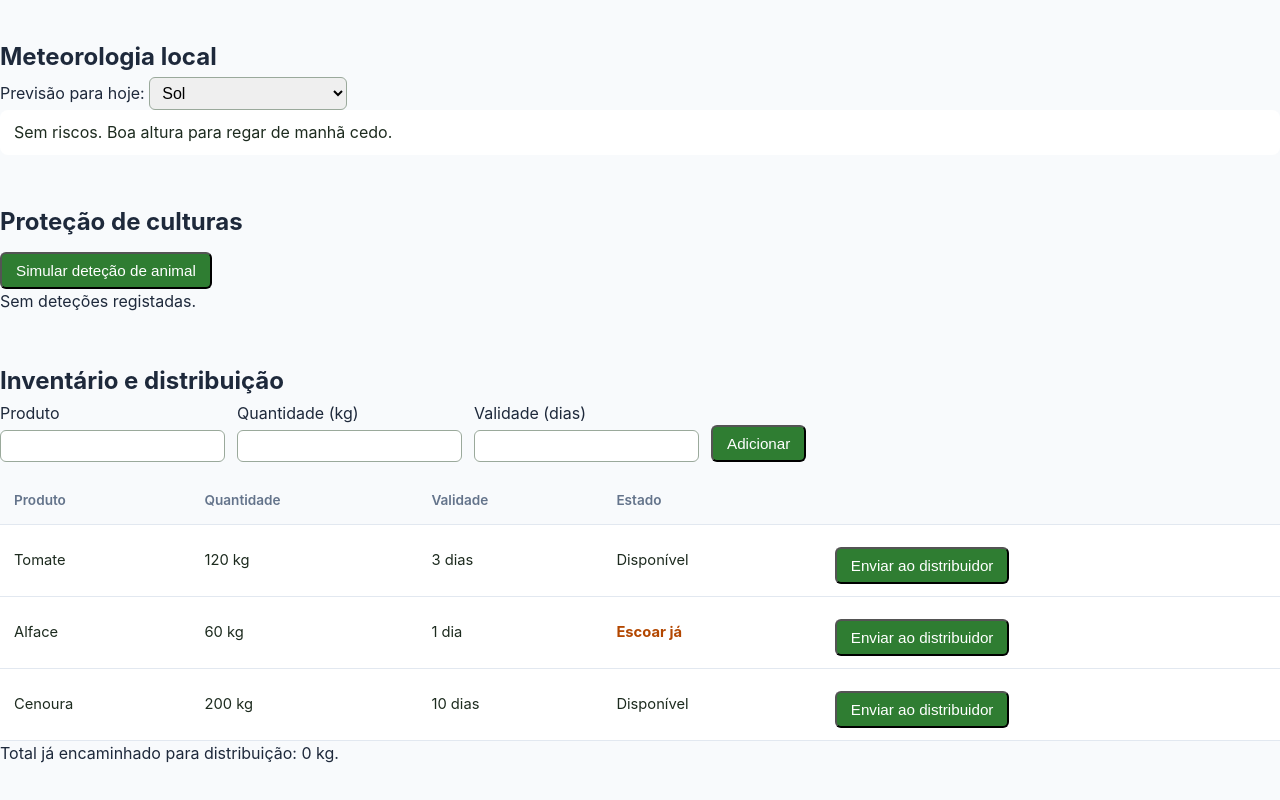
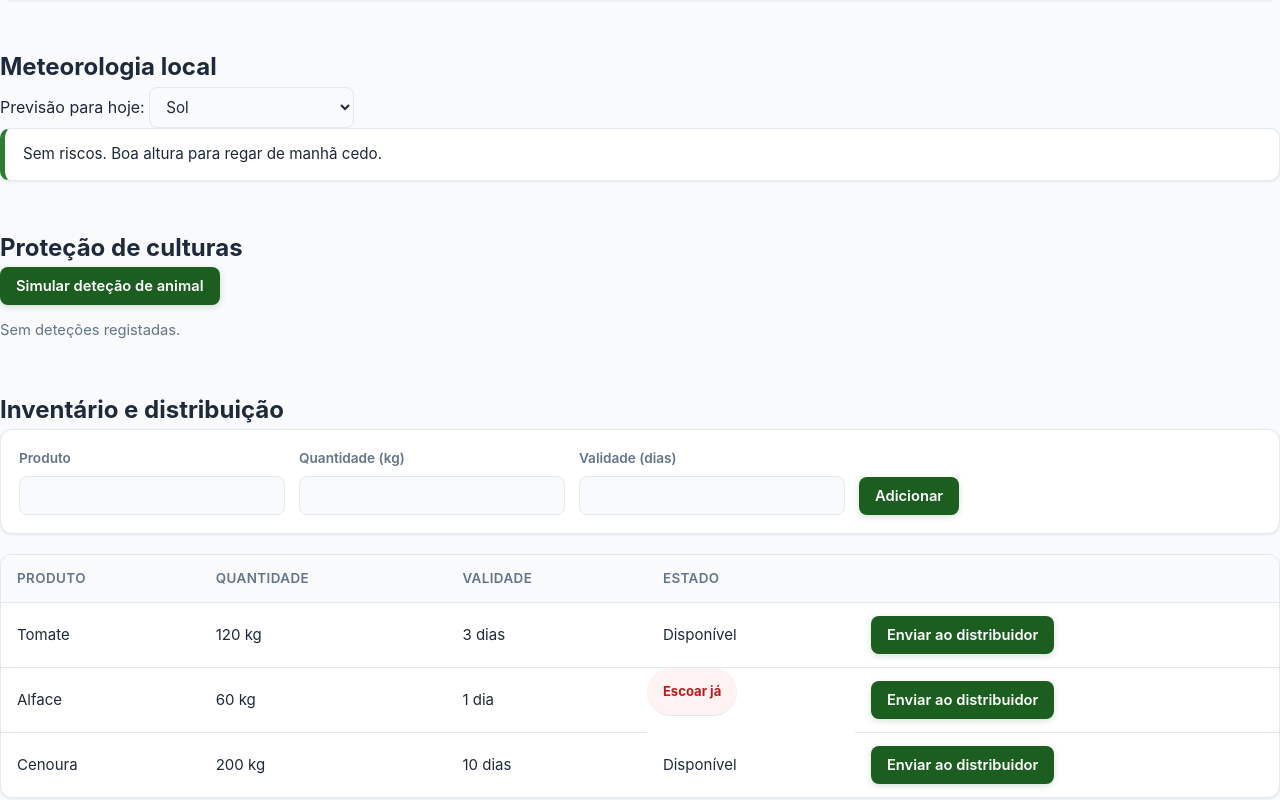
Before and after one commit to Rodrickland/LAPR1-2627-1DK04-Skills-Repo.-, a plain HTML site: page prototipo.html in a window 1280 px wide. Shown: the part 595-1395 px from the top of the page. Drawn offline with Linux system fonts and the light colour scheme.

Commit message:
Refactor styles in prototipo.css for improved UI
Updated styles for interactive prototype including button styles, alert cards, and form layout.

```diff
--- a/prototipo.css
+++ b/prototipo.css
@@ -1,28 +1,203 @@
 
 
-.page-title { display: block; text-align: left; }
+/* =========================================
+   ESTILOS DO PROTÓTIPO INTERATIVO (prototipo.css)
+   ========================================= */
 
+.page-title {
+  display: block;
+  text-align: left;
+}
+
+/* Botões de Ação do Painel */
 button.act {
-    height: auto;
-    width: auto;
-    padding: 8px 14px;
-    margin: 10px 8px 0 0;
-    border-radius: 6px;
-    background: #2f7d32;
-    color: #fff;
-    font-size: 0.95rem;
+  display: inline-flex;
+  align-items: center;
+  justify-content: center;
+  gap: 6px;
+  height: auto;
+  width: auto;
+  padding: 10px 16px;
+  margin: 0;
+  border: none;
+  border-radius: 8px;
+  background-color: var(--primary, #1b5e20);
+  color: #ffffff;
+  font-family: inherit;
+  font-size: 0.92rem;
+  font-weight: 600;
+  cursor: pointer;
+  box-shadow: 0 2px 6px rgba(27, 94, 32, 0.18);
+  transition: background-color 0.2s ease, transform 0.15s ease, box-shadow 0.2s ease;
 }
-button.act:hover { background: #1f5f2c; }
-button.act:disabled { background: #9aa99b; cursor: not-allowed; }
 
-.acoes { display: flex; flex-wrap: wrap; }
-.alerta { padding: 10px 14px; border-radius: 8px; background: #fff; color: #1d2b1f; }
-.alerta.perigo { background: #fff0d6; border-left: 5px solid #c77700; }
+button.act:hover:not(:disabled) {
+  background-color: var(--primary-light, #2e7d32);
+  transform: translateY(-1px);
+  box-shadow: 0 4px 10px rgba(27, 94, 32, 0.25);
+}
 
-select, input { padding: 6px 8px; border: 1px solid #9aa99b; border-radius: 6px; font-size: 1rem; }
-.form-inv { display: flex; flex-wrap: wrap; gap: 12px; align-items: flex-end; margin-bottom: 16px; }
-.form-inv label { display: flex; flex-direction: column; gap: 4px; }
+button.act:active:not(:disabled) {
+  transform: translateY(0);
+}
 
-.tabela-wrap { overflow-x: auto; }
-.tabela-wrap .mock-table { width: 100%; margin: 0; background: #fff; color: #1d2b1f; }
-.estado-urgente { color: #b34700; font-weight: 700; }
+button.act:disabled {
+  background-color: #cbd5e1;
+  color: #64748b;
+  cursor: not-allowed;
+  box-shadow: none;
+}
+
+.acoes {
+  display: flex;
+  flex-wrap: wrap;
+  gap: 10px;
+  margin-top: 14px;
+}
+
+/* Cartões de Alerta e Notificações */
+.alerta {
+  padding: 14px 18px;
+  border-radius: 10px;
+  background-color: var(--bg-card, #ffffff);
+  color: var(--text-main, #1e293b);
+  border: 1px solid var(--border-color, #e2e8f0);
+  border-left: 5px solid var(--primary-light, #2e7d32);
+  box-shadow: var(--shadow-sm, 0 1px 3px rgba(0, 0, 0, 0.08));
+  font-size: 0.95rem;
+  line-height: 1.5;
+  margin-bottom: 16px;
+  transition: all 0.2s ease;
+}
+
+.alerta.perigo {
+  background-color: #fffbeb;
+  color: #78350f;
+  border-color: #fde68a;
+  border-left: 5px solid #d97706;
+}
+
+/* Formulário de Inventário */
+.form-inv {
+  display: flex;
+  flex-wrap: wrap;
+  gap: 14px;
+  align-items: flex-end;
+  background-color: var(--bg-card, #ffffff);
+  padding: 18px;
+  border-radius: var(--radius, 12px);
+  border: 1px solid var(--border-color, #e2e8f0);
+  box-shadow: var(--shadow-sm, 0 1px 3px rgba(0, 0, 0, 0.08));
+  margin-bottom: 20px;
+}
+
+.form-inv label {
+  display: flex;
+  flex-direction: column;
+  gap: 6px;
+  font-size: 0.85rem;
+  font-weight: 600;
+  color: var(--text-muted, #64748b);
+}
+
+select,
+input {
+  padding: 9px 12px;
+  border: 1px solid var(--border-color, #e2e8f0);
+  border-radius: 8px;
+  font-family: inherit;
+  font-size: 0.95rem;
+  color: var(--text-main, #1e293b);
+  background-color: var(--bg-page, #f8fafc);
+  transition: border-color 0.2s ease, box-shadow 0.2s ease, background-color 0.2s ease;
+}
+
+select:focus,
+input:focus {
+  outline: none;
+  border-color: var(--primary-light, #2e7d32);
+  background-color: #ffffff;
+  box-shadow: 0 0 0 3px rgba(46, 125, 50, 0.15);
+}
+
+/* Tabela de Inventário */
+.tabela-wrap {
+  overflow-x: auto;
+  background-color: var(--bg-card, #ffffff);
+  border: 1px solid var(--border-color, #e2e8f0);
+  border-radius: var(--radius, 12px);
+  box-shadow: var(--shadow-sm, 0 1px 3px rgba(0, 0, 0, 0.08));
+}
+
+.tabela-wrap .mock-table {
+  width: 100%;
+  margin: 0;
+  border-collapse: collapse;
+  background-color: var(--bg-card, #ffffff);
+  color: var(--text-main, #1e293b);
+  font-size: 0.94rem;
+}
+
+.tabela-wrap .mock-table th,
+.tabela-wrap .mock-table td {
+  padding: 13px 16px;
+  text-align: left;
+  border-bottom: 1px solid var(--border-color, #e2e8f0);
+}
+
+.tabela-wrap .mock-table th {
+  background-color: var(--bg-page, #f8fafc);
+  color: var(--text-muted, #64748b);
+  font-weight: 600;
+  font-size: 0.84rem;
+  text-transform: uppercase;
+  letter-spacing: 0.4px;
+}
+
+.tabela-wrap .mock-table tbody tr:last-child td {
+  border-bottom: none;
+}
+
+.tabela-wrap .mock-table tbody tr:hover {
+  background-color: var(--bg-page, #f8fafc);
+}
+
+/* Destaque de Estado Urgente */
+.estado-urgente {
+  display: inline-block;
+  padding: 4px 10px;
+  border-radius: 999px;
+  background-color: #fef2f2;
+  color: #b91c1c;
+  font-size: 0.82rem;
+  font-weight: 700;
+}
+
+#txt-resumo {
+  margin-top: 14px;
+  font-size: 0.95rem;
+  font-weight: 600;
+  color: var(--text-main, #1e293b);
+}
+
+#txt-animais-vazio {
+  margin-top: 12px;
+  color: var(--text-muted, #64748b);
+  font-size: 0.92rem;
+}
+
+#lista-animais {
+  margin-top: 14px;
+}
+
+/* Responsividade */
+@media (max-width: 640px) {
+  .form-inv {
+    flex-direction: column;
+    align-items: stretch;
+  }
+
+  .acoes button.act {
+    width: 100%;
+  }
+}
```
